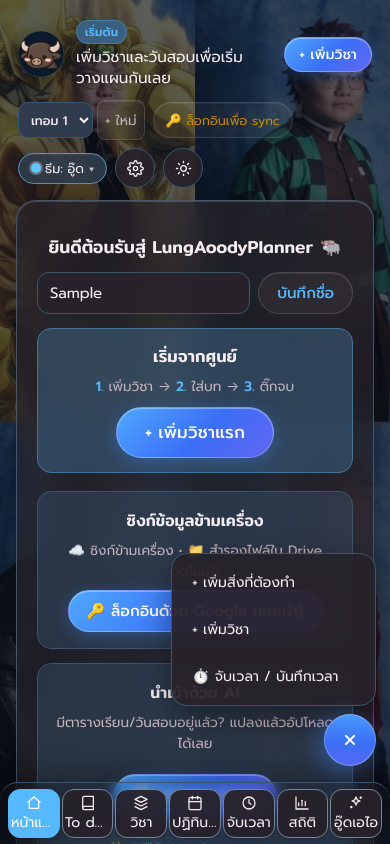
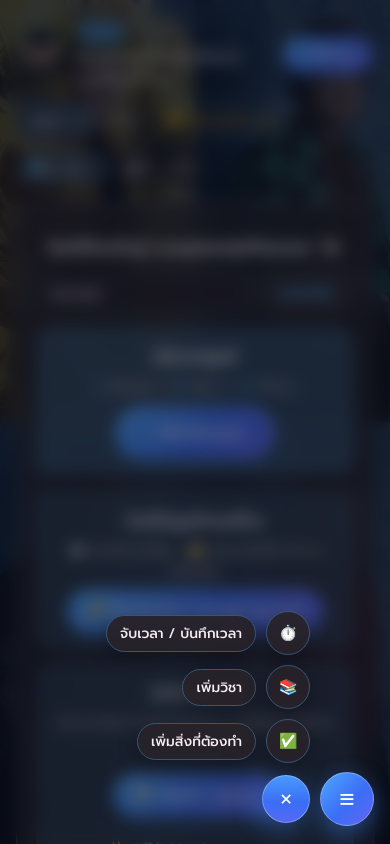
Before and after one commit to Thankhunnnn/LungAoodyPlanner, a plain HTML site: page study-planner/index.html in a window 390 px wide. Both pictures are taken after typing "Sample" into the empty fields and a click on the button "เมนูลัดเพิ่มรายการ". Shown: the top 844 px of the page. Drawn offline with Linux system fonts and the light colour scheme; no server answers.

Commit message:
Replace mobile bottom nav with Floating Bubble Menu Speed Dial (v122)

```diff
--- a/study-planner/index.html
+++ b/study-planner/index.html
@@ -40,13 +40,20 @@
     <main id="main" class="main"></main>
   </div>
 
+  <div id="bubbleBackdrop" class="bubble-backdrop" data-act="close-bubbles" hidden></div>
+
   <div id="fabWrap" class="fab-wrap">
-    <div id="fabMenu" class="fab-menu" hidden>
-      <button type="button" class="fab-item" data-act="fab-pick" data-go="todo">+ เพิ่มสิ่งที่ต้องทำ</button>
-      <button type="button" class="fab-item" data-act="fab-pick" data-go="subject">+ เพิ่มวิชา</button>
-      <button type="button" class="fab-item" data-act="fab-pick" data-go="timer">⏱️ จับเวลา / บันทึกเวลา</button>
+    <div id="fabMenu" class="bubble-stack fab-stack" hidden>
+      <button type="button" class="bubble-item" style="--i:2" data-act="fab-pick" data-go="timer"><span class="bubble-pill">จับเวลา / บันทึกเวลา</span><span class="bubble-ic">⏱️</span></button>
+      <button type="button" class="bubble-item" style="--i:1" data-act="fab-pick" data-go="subject"><span class="bubble-pill">เพิ่มวิชา</span><span class="bubble-ic">📚</span></button>
+      <button type="button" class="bubble-item" style="--i:0" data-act="fab-pick" data-go="todo"><span class="bubble-pill">เพิ่มสิ่งที่ต้องทำ</span><span class="bubble-ic">✅</span></button>
     </div>
-    <button type="button" id="fabBtn" class="fab-btn" data-act="toggle-fab" aria-label="เมนูลัดเพิ่มรายการ" aria-expanded="false">+</button>
+    <button type="button" id="fabBtn" class="bubble-trigger fab-btn" data-act="toggle-fab" aria-label="เมนูลัดเพิ่มรายการ" aria-expanded="false">+</button>
+  </div>
+
+  <div id="mobMenuWrap" class="mob-menu-wrap">
+    <div id="mobNavStack" class="bubble-stack" hidden></div>
+    <button type="button" id="mobMenuBtn" class="bubble-trigger menu-trigger" data-act="toggle-mob-nav" aria-label="เปิดเมนูนำทาง" aria-expanded="false">≡</button>
   </div>
 
   <div id="modal" class="modal hidden">
--- a/study-planner/styles.css
+++ b/study-planner/styles.css
@@ -1744,26 +1744,60 @@ html:is([data-theme="mono"], [data-theme="pink"], [data-theme="lavender"], [data
 .tt-agenda-info { display: flex; flex-direction: column; gap: 2px; min-width: 0; }
 .tt-agenda-info b { font-size: .92rem; overflow-wrap: anywhere; }
 
-.fab-wrap { display: none; position: fixed; right: 16px; bottom: 24px; z-index: 50; flex-direction: column; align-items: flex-end; gap: 8px; }
-.fab-btn {
-  width: 52px; height: 52px; border-radius: 50%; border: 1px solid rgba(255, 255, 255, .28);
+.bubble-backdrop[hidden] { display: none !important; }
+.bubble-backdrop {
+  position: fixed; inset: 0; z-index: 55;
+  background: rgba(8, 12, 24, .52);
+  backdrop-filter: blur(8px); -webkit-backdrop-filter: blur(8px);
+  opacity: 0; transition: opacity .22s ease;
+}
+.bubble-backdrop.open { opacity: 1; }
+
+.fab-wrap, .mob-menu-wrap {
+  display: none; position: fixed; right: 20px; bottom: 22px; z-index: 60;
+  flex-direction: column; align-items: flex-end; gap: 12px;
+}
+.bubble-trigger {
+  width: 54px; height: 54px; border-radius: 50%; border: 1px solid rgba(255, 255, 255, .28);
   background: linear-gradient(135deg, #4ea8ff 0%, #3b6ef6 55%, #6366f1 100%);
-  color: #fff; font-size: 1.7rem; line-height: 1; font-weight: 400; cursor: pointer;
+  color: #fff; font-size: 1.65rem; line-height: 1; font-weight: 400; cursor: pointer;
   display: grid; place-items: center; box-shadow: 0 8px 24px rgba(59, 130, 246, .45);
-  transition: transform .18s ease;
+  transition: transform .22s cubic-bezier(.34, 1.56, .64, 1), filter .16s ease;
 }
 .fab-btn.open { transform: rotate(45deg); }
-.fab-menu[hidden] { display: none !important; }
-.fab-menu {
-  display: flex; flex-direction: column; gap: 6px; padding: 8px; border-radius: 16px;
-  background: var(--card); border: 1px solid var(--border);
-  box-shadow: 0 12px 32px rgba(0, 0, 0, .38); min-width: 205px;
-}
-.fab-item {
-  background: none; border: none; padding: 10px 12px; border-radius: 10px;
-  font: inherit; font-size: .88rem; color: var(--text); text-align: left; cursor: pointer;
-}
-.fab-item:hover { background: var(--soft2); }
+.menu-trigger.open { transform: scale(1.06); }
+
+.bubble-stack[hidden] { display: none !important; }
+.bubble-stack {
+  display: flex; flex-direction: column; align-items: flex-end; gap: 10px;
+  pointer-events: none;
+}
+.bubble-stack.open { pointer-events: auto; }
+.bubble-item {
+  display: inline-flex; align-items: center; gap: 10px; border: none; background: none;
+  padding: 0; cursor: pointer; font: inherit; color: var(--text);
+  opacity: 0; transform: translateY(18px) scale(.65);
+}
+.bubble-stack.open .bubble-item {
+  opacity: 1; transform: translateY(0) scale(1);
+  transition:
+    transform .32s cubic-bezier(.34, 1.56, .64, 1) calc(var(--i, 0) * 32ms),
+    opacity .2s ease calc(var(--i, 0) * 32ms);
+}
+.bubble-pill {
+  padding: 7px 13px; border-radius: 999px; font-size: .86rem; font-weight: 500;
+  background: var(--card); color: var(--text); border: 1px solid var(--border);
+  box-shadow: 0 6px 20px rgba(0, 0, 0, .28); white-space: nowrap;
+}
+.bubble-ic {
+  width: 44px; height: 44px; border-radius: 50%; display: grid; place-items: center;
+  background: var(--card); color: var(--text); border: 1px solid var(--border);
+  box-shadow: 0 6px 20px rgba(0, 0, 0, .28); flex-shrink: 0;
+}
+.bubble-item.active .bubble-pill,
+.bubble-item.active .bubble-ic {
+  background: var(--accent); color: #fff; border-color: transparent;
+}
 
 @media (max-width: 959px) {
   .fab-wrap { display: flex; }
@@ -1772,22 +1806,10 @@ html:is([data-theme="mono"], [data-theme="pink"], [data-theme="lavender"], [data
   .date-pill { display: none !important; }
   .mob-term-wrap { display: inline-flex; align-items: center; gap: 4px; max-width: 165px; }
   .mob-term-wrap .side-term-sel { padding: 5px 8px; font-size: .78rem; min-height: 36px; width: auto; max-width: 112px; }
-  .nav {
-    position: fixed !important; top: auto !important; bottom: 0 !important; left: 0 !important; right: 0 !important;
-    z-index: 45 !important; display: block !important; margin: 0 !important;
-    padding: 6px 8px calc(6px + env(safe-area-inset-bottom)) !important;
-    border-top: 1px solid var(--border) !important; border-bottom: none !important;
-    border-radius: 18px 18px 0 0 !important;
-    box-shadow: 0 -8px 28px rgba(0, 0, 0, .28) !important;
-  }
-  .nav .side-brand, .nav .side-term { display: none !important; }
-  .nav .side-tabs { display: grid !important; grid-template-columns: repeat(7, minmax(0, 1fr)); gap: 2px; width: 100%; }
-  .nav .tab {
-    flex-direction: column; justify-content: center; gap: 2px; min-width: 0;
-    padding: 5px 2px; font-size: .62rem; min-height: 46px; white-space: nowrap;
-    overflow: hidden; text-overflow: ellipsis; border-radius: 12px;
-  }
-  .nav .tab span:last-child { max-width: 100%; overflow: hidden; text-overflow: ellipsis; }
-  .fab-wrap { bottom: 78px; right: 14px; }
-  .toast { bottom: 82px !important; }
-}
+  .nav { display: none !important; }
+  .app { padding-bottom: 92px; }
+  .mob-menu-wrap { display: flex; right: 16px; bottom: calc(18px + env(safe-area-inset-bottom)); }
+  .fab-wrap { right: 80px; bottom: calc(18px + env(safe-area-inset-bottom)); }
+  .fab-btn { width: 48px; height: 48px; font-size: 1.5rem; margin-bottom: 3px; }
+  .toast { bottom: 84px !important; }
+}
--- a/study-planner/sw.js
+++ b/study-planner/sw.js
@@ -1,5 +1,5 @@
 /* Service worker: offline app shell (network-first, fallback to cache) */
-const CACHE = 'study-planner-v121';
+const CACHE = 'study-planner-v122';
 const SHELL = ['./', './index.html', './styles.css', './manifest.json',
   './icon-16.png', './icon-32.png', './icon-180.png', './icon-192.png', './icon-512.png',
   './assets/bg-blue.webp', './assets/bg-stadium.jpg', './assets/bg-oldtrafford.jpg', './assets/bg-aood.jpg', './assets/bg-mono.jpg', './assets/ronaldo-cutout.png', './assets/madrid-crest.png', './assets/kylian-chat.png', './assets/bruno-cutout.png', './assets/manutd-crest.png', './assets/marcus-chat.png', './assets/avatar.png', './assets/avatar-profile.webp', './assets/avatar-profile.png', './assets/og.jpg',
```
Also changed, not shown: study-planner/js/app.js.
